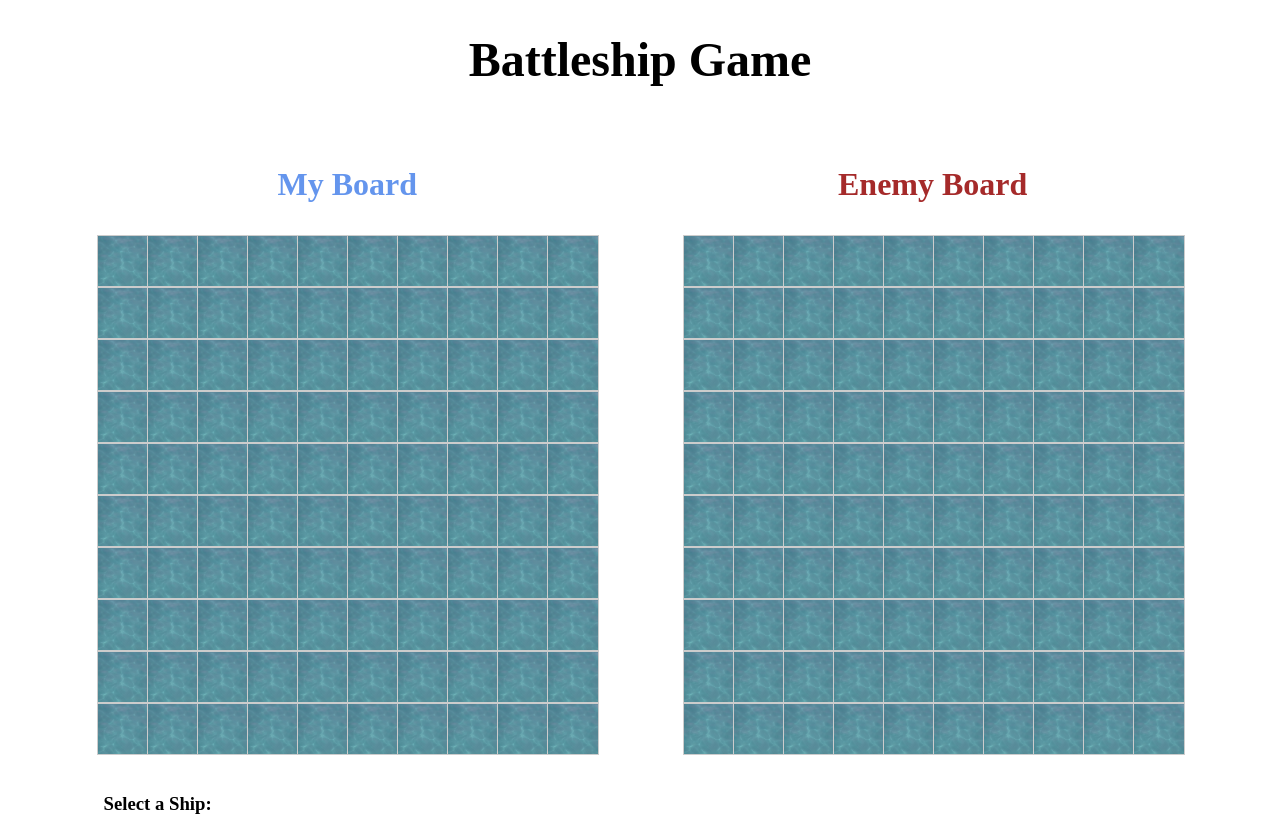
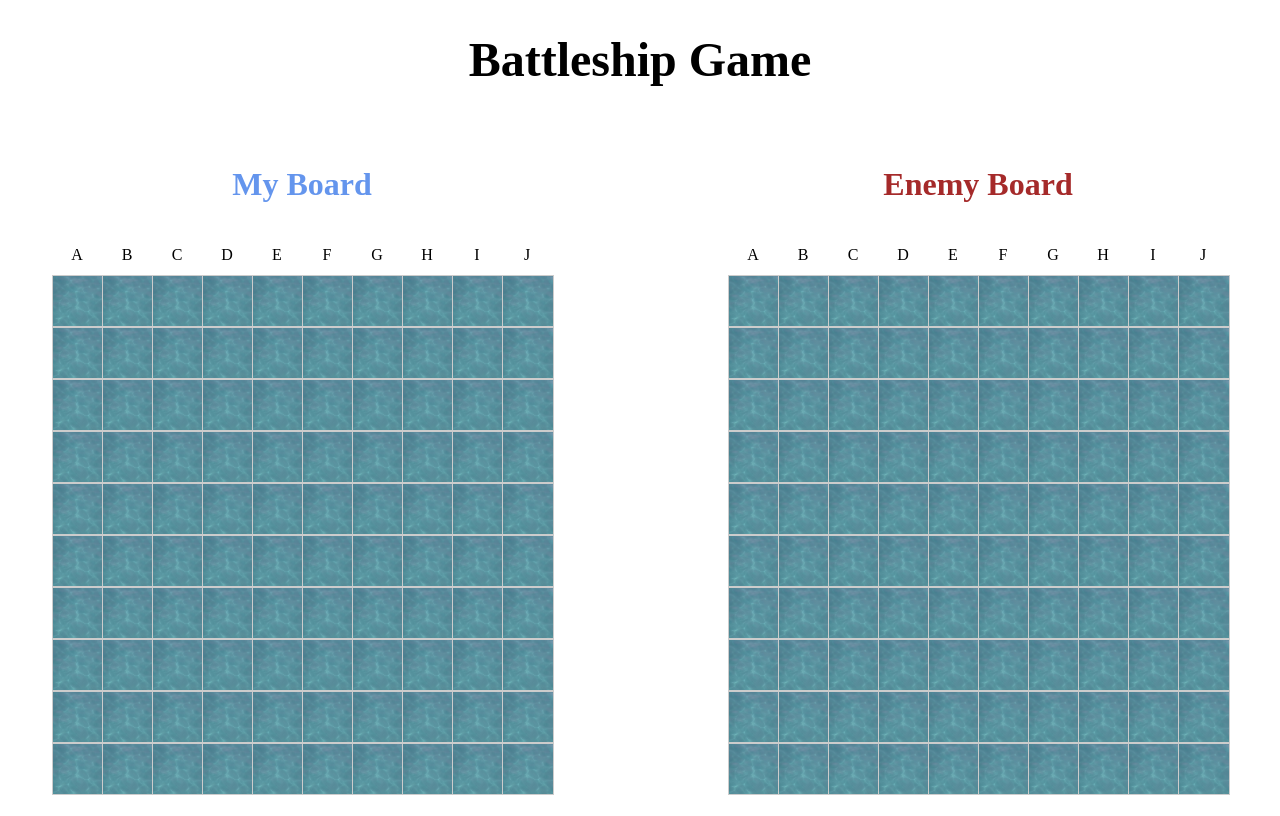
Before and after one commit to AcostaF12/unq-ui-federico-acosta-trabajo-final, a React (Vite) app in the folder battleship-game/: page / in a window 1280 px wide. Shown: the top 816 px of the page. Built offline with nearby package versions, Linux system fonts and the light colour scheme; the HTML template or start-up script is replaced by a standard one.

Commit message:
styles and cells orientation

```diff
--- a/battleship-game/src/App.css
+++ b/battleship-game/src/App.css
@@ -27,8 +27,21 @@
   color: #A52A2A;
 }
 
-@media (prefers-reduced-motion: no-preference) {
-  a:nth-of-type(2) .logo {
-    animation: logo-spin infinite 20s linear;
-  }
+.board-column {
+  text-align: center;
+  margin: 20px;
 }
+
+.play-button {
+  margin: 10px;
+  padding: 10px;
+  font-size: 1.2rem;
+  background-color: #4caf50;
+  color: #fff;
+  border: none;
+  cursor: pointer;
+}
+
+.ready-button:hover {
+  background-color: #45a049;
+}
--- a/battleship-game/src/components/Board/Board.css
+++ b/battleship-game/src/components/Board/Board.css
@@ -1,11 +1,6 @@
 .boards-container {
   display: flex;
-  justify-content: space-evenly;
-}
-
-.board-column {
-  text-align: center;
-  margin: 20px;
+  justify-content: space-between;
 }
 
 .board {
@@ -13,3 +8,10 @@
   grid-template-columns: repeat(10, 50px);
   gap: 0px;
 }
+
+.number-cell {
+  height: 40px;
+  display: flex;
+  align-items: center;
+  justify-content: center;
+}
--- a/battleship-game/src/components/Board/Board.jsx
+++ b/battleship-game/src/components/Board/Board.jsx
@@ -1,20 +1,31 @@
-import { Cell } from '../Cell/Cell';
-import './Board.css';
+import { Cell } from "../Cell/Cell";
+import "./Board.css";
 
 export const Board = ({ cells, isMyBoard, onClick }) => {
+  const alphabet = "ABCDEFGHIJ";
+  const numberSequence = Array.from({ length: 10 }, (_, i) => i + 1);
+
   return (
-    <div className={`board ${isMyBoard ? 'my-board' : 'enemy-board'}`}>
+    <div>
+      <div className={`board ${isMyBoard ? "my-board" : "enemy-board"}`}>
         {cells.map((row, rowIndex) => (
           <div key={rowIndex} className="row">
+            <div className="number-cell">{alphabet[rowIndex]}</div>
             {row.map((cell, colIndex) => (
               <Cell
                 key={colIndex}
-              value={cells[rowIndex][colIndex] && cells[rowIndex][colIndex].value !== null ? cells[rowIndex][colIndex].value : "Empty"}
+                value={
+                  cells[rowIndex][colIndex] &&
+                  cells[rowIndex][colIndex].value !== null
+                    ? cells[rowIndex][colIndex].value
+                    : "Empty"
+                }
                 onClick={() => onClick(rowIndex, colIndex)}
               />
             ))}
           </div>
         ))}
       </div>
+    </div>
   );
 };
```
Lines whose indentation alone changed are shown as unchanged.
